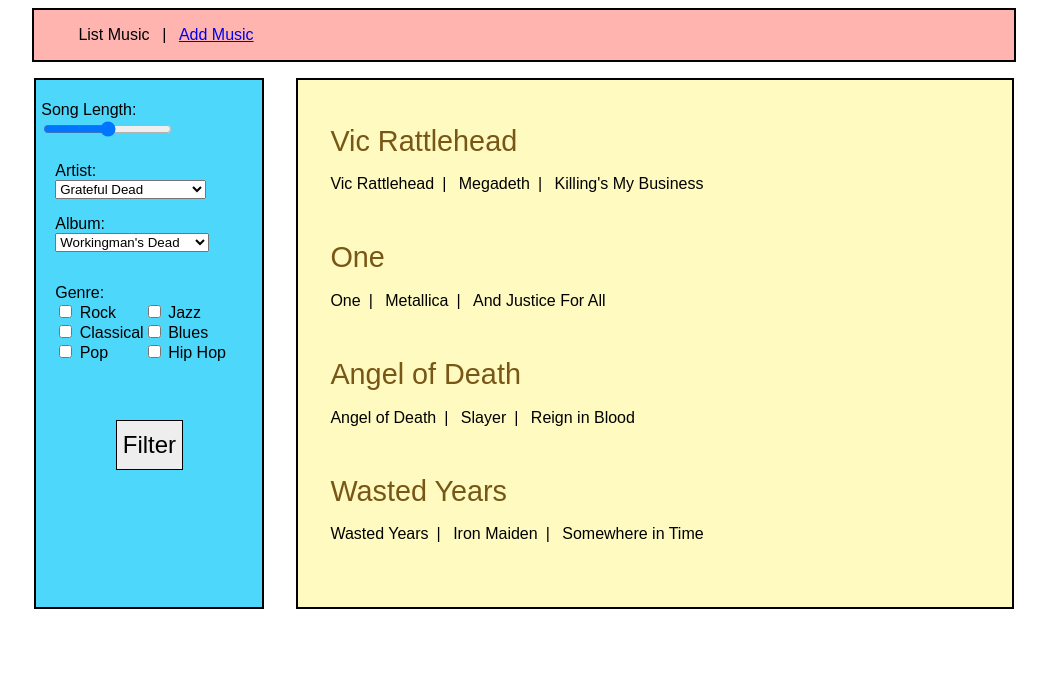
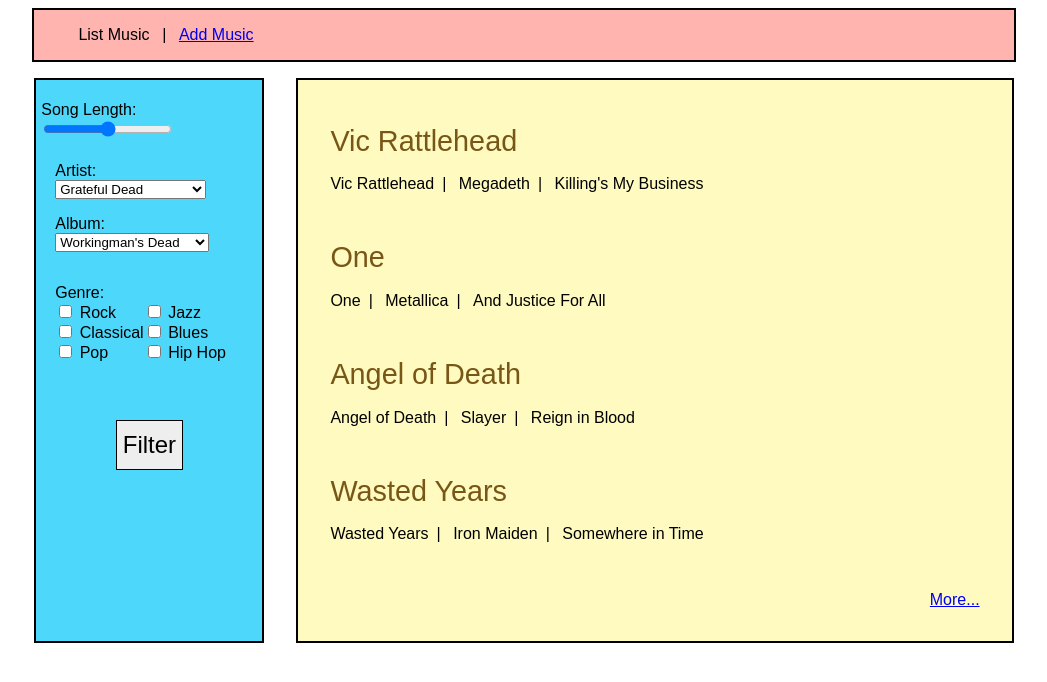
Before and after one commit to jsheridanwells/music-history, a plain HTML site: page index.html in a window 1280 px wide. Shown: the whole page, without its empty margins (116-1163 px from the left). Drawn offline with Linux system fonts and the light colour scheme.

Commit message:
data from JSON loading correctly

```diff
--- a/css/styles.css
+++ b/css/styles.css
@@ -38,6 +38,10 @@ main {
 	border: 2px solid #000;
 	margin: 1em;
 	padding: 1em 2em;
+}
+
+.main-row {
+	text-align: right;
 }
 
 fieldset {
--- a/index.html
+++ b/index.html
@@ -83,6 +83,7 @@
 						<li>Album Name</li>
 						<li>Genre</li>
 					</ul> -->
+					<div class="main-row" id="main-row"> <p id="more"><a href="#">More...</a></p></div>
 				</main>
 			</div>
 			<div id="add-music-view">
--- a/js/data-loader.js
+++ b/js/data-loader.js
@@ -1,5 +1,6 @@
 var Music = (function(obj){
 	let _songData = [];
+	let more = document.getElementById('more');
 
 	obj.loadSongData = (callback, url) => {
 		let xhr = new XMLHttpRequest();
@@ -14,6 +15,7 @@ var Music = (function(obj){
 	obj.showSongs = (data) => {
 		for (let i = 0; i < data.length; i++) {
 			let main = Music.getMain();
+			let mainRow = document.getElementById('main-row');
 			let entry = document.createElement('div');
 			let entryText = `
 			  <h3>${data[i].song}</h3>
@@ -24,12 +26,17 @@ var Music = (function(obj){
 				</ul>
 			  `;
 			entry.innerHTML = entryText;
-			main.appendChild(entry);
+			main.insertBefore(entry, mainRow);
 		}
 	};
+
 	window.addEventListener('load', function() {
-		console.log("load working");
+
 		Music.loadSongData(Music.showSongs, 'js/songs1.json');
+	});
+	more.addEventListener('click', function() {
+		console.log("more working");
+		Music.loadSongData(Music.showSongs, 'js/songs2.json');
 	});
 
 	return obj;
--- a/js/make_playlist.js
+++ b/js/make_playlist.js
@@ -28,6 +28,7 @@ var Music = (function(){
 	}
 
 	let	showPlaylist = (song, artist, album) => {
+		let mainrow = document.getElementById('main-row');
 		let entry = document.createElement('div');
 		let entryText = `
 		  <h3>${song}</h3>
@@ -38,7 +39,7 @@ var Music = (function(){
 			</ul>
 		`;
 		entry.innerHTML = entryText;
-		main.appendChild(entry);
+		main.insertBefore(entry, mainRow);
 	}
 
 	return {
```
